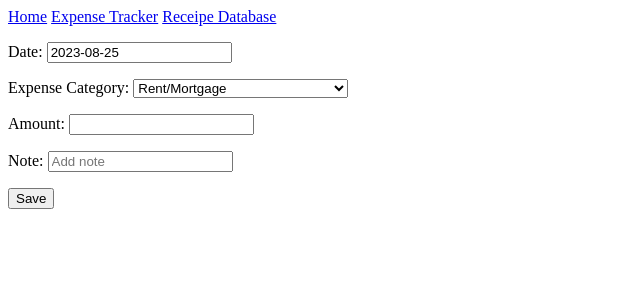
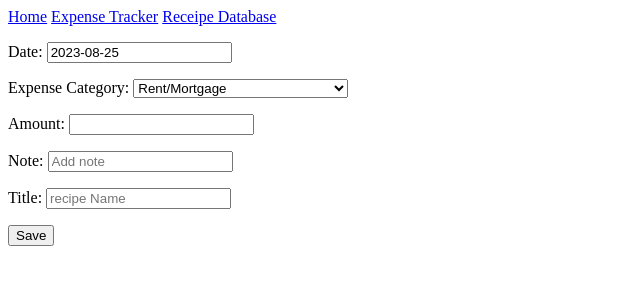
Before and after one commit to parkerbowling/django-app, a Django app: page /expenses/add_expense/ in a window 1280 px wide. Shown: the top 300 px of the page, without its empty margins (0-640 px from the left). Run offline with Django 4.2, Linux system fonts and the light colour scheme.

Commit message:
fixing some things on Expenses page, did not use class-based views

```diff
--- a/mywebsite/expenses/forms.py
+++ b/mywebsite/expenses/forms.py
@@ -41,6 +41,10 @@ class expenseReportForm(forms.ModelForm):
         initial=datetime.today().strftime('%Y-%m-%d'),                     #inital gives the default value (today) and label, well, labels it
         label="Date")
 
+    #title of recipe and adds a placeholder in the textbox
+    title = forms.CharField(widget=forms.TextInput(attrs={'class':'note-input','placeholder':'recipe Name'}),
+        label="Title")
+
     #gives a list of expense choices
     expenseChoices = forms.ChoiceField(widget=forms.Select,                #user is able to select from a list of options
                                        choices=CHOICE,                     #choices are assigned and label for client side
--- a/mywebsite/expenses/models.py
+++ b/mywebsite/expenses/models.py
@@ -1,5 +1,4 @@
 from django.db import models
-from django.urls import reverse
 from django.utils.timezone import now
 
 #See forms.py for more details
@@ -36,9 +35,10 @@ class expenseReport(models.Model):
 
     #see forms for more details
     date = models.DateField(default=now)
+    title = models.CharField(max_length=128)
     expenseChoices = models.TextField(choices=EXPENSE_CHOICES)
     value = models.DecimalField(decimal_places=2,max_digits=1000)
     note = models.TextField(max_length=140)
 
     def __str__(self):
-        return self.name
+        return self.title
--- a/mywebsite/expenses/urls.py
+++ b/mywebsite/expenses/urls.py
@@ -6,5 +6,6 @@ app_name = 'expenses'
 
 #the url pattern that links expenses/add_expense to personalwebsite/urls.py
 urlpatterns = [
+    path('expense_home/',views.expense_home, name='expense_home'),
     path('add_expense/', views.add_expense, name='add_expense')
 ]
--- a/mywebsite/expenses/views.py
+++ b/mywebsite/expenses/views.py
@@ -7,6 +7,10 @@ from django.contrib import messages
 def home(request):
     #render takes in a request and an HTML page to render to view
     return render(request, 'home.html')
+
+def expense_home(request):
+
+    return render(request,'expense_home.html')
 
 #add_expense is the page where user can add expense
 def add_expense(request):
--- a/mywebsite/recipes/urls.py
+++ b/mywebsite/recipes/urls.py
@@ -1,5 +1,4 @@
 from django.urls import path
-from . import views
 from .views import RecipeListView, RecipeAddView, RecipeDetailView, RecipeUpdateView
 
 #declares app name for namespace
--- a/mywebsite/templates/base.html
+++ b/mywebsite/templates/base.html
@@ -1,7 +1,7 @@
 <!DOCTYPE html>
 
 {% url 'home' as home %}
-{% url 'expenses:add_expense' as add_expense %}
+{% url 'expenses:expense_home' as expense_home %}
 {% url 'recipes:recipe_home' as recipe_home %}
 
 <html lang="en">
@@ -14,7 +14,7 @@
   {% block navbar %}
     <div class="navbar">
       <a href="{{home}}">Home</a>
-      <a href="{{add_expense}}">Expense Tracker</a>
+      <a href="{{expense_home}}">Expense Tracker</a>
       <a href="{{recipe_home}}">Receipe Database</a>
     </nav>
   {% endblock navbar %}
--- a/mywebsite/templates/recipe_home.html
+++ b/mywebsite/templates/recipe_home.html
@@ -19,7 +19,12 @@
 {% block search_view %}
 {% endblock search_view %}
 
+    {% if not all_search_results %}
+<h5>No recipes found. I guess you will go hungry :(</h5>
+    {% endif %}
+
 {% for recipe in all_search_results %}
     <h5><a href="{% url 'recipes:recipe_detail' recipe.id %}">{{ recipe.title }}</a></h5>
 {% endfor %}
+
 {% endblock body_content %}
```
Also changed, not shown: mywebsite/templates/expense_home.html (added, +12 -0 lines), mywebsite/expenses/migrations/0002_expensereport_title.py (added).
